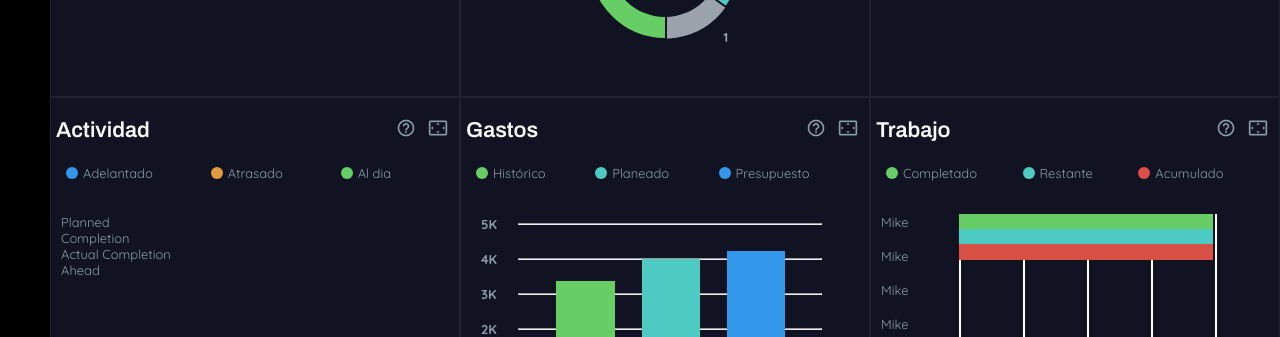
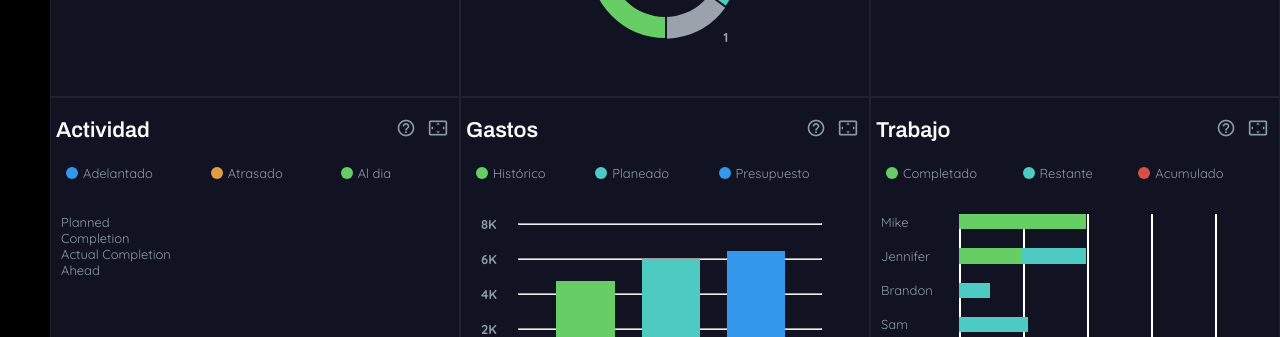
Before and after one commit to marciabel/proyecto_final_labo_II, a plain HTML site: page proyecto/index.html in a window 1280 px wide. Shown: the part 326-663 px from the top of the page. Drawn offline with Linux system fonts and the light colour scheme.

Commit message:
Nuevo grafico.

```diff
--- a/proyecto/css/estilos_index.css
+++ b/proyecto/css/estilos_index.css
@@ -711,28 +711,48 @@ div.etiqueta-acumulado {
 }
 
 .barra-progreso-trabajo {
-    position: absolute;
+    display: flex;
 
     width: 100%;
     height: 10%;
+}
 
-    background-color: yellow;
+.barra-progreso-trabajo > div {
+    height: 100%;
 }
 
 .trabajo-completado {
-    height: 100%;
-
     background-color: hsl(119, 52%, 60%);
 }
 
 .trabajo-restante {
-    height: 100%;
-
     background-color: hsl(176, 55%, 55%);
 }
 
 .trabajo-atrasado {
-    height: 100%;
-
     background-color: hsl(4, 65%, 56%);
 }
+
+.progreso-mike > div.trabajo-completado {
+    width: 50%;
+}
+
+.progreso-jennifer > div.trabajo-completado {
+    width: 25%;
+}
+
+.progreso-jennifer > div.trabajo-restante {
+    width: 25%;
+}
+
+.progreso-brandon > div.trabajo-restante {
+    width: 12.5%;
+}
+
+.progreso-sam > div.trabajo-restante {
+    width: 27.5%;
+}
+
+.progreso-george > div.trabajo-restante {
+    width: 12.5%;
+}
--- a/proyecto/index.html
+++ b/proyecto/index.html
@@ -274,15 +274,15 @@
 
           <div class="grafico-gastos">
             <div class="valores-gastos">
-              <span class="valor-grafico-gastos">5K </span>
+              <span class="valor-grafico-gastos">8K </span>
+              <hr>
+              <span class="valor-grafico-gastos">6K </span>
               <hr>
               <span class="valor-grafico-gastos">4K </span>
               <hr>
-              <span class="valor-grafico-gastos">3K </span>
-              <hr>
               <span class="valor-grafico-gastos">2K </span>
               <hr>
-              <span class="valor-grafico-gastos">1K </span>
+              <span class="valor-grafico-gastos">0 </span>
               <hr>
             </div>
 
@@ -320,10 +320,10 @@
           <div class="grafico-trabajo">
             <div class="usuarios">
               <span>Mike</span>
-              <span>Mike</span>
-              <span>Mike</span>
-              <span>Mike</span>
-              <span>Mike</span>
+              <span>Jennifer</span>
+              <span>Brandon</span>
+              <span>Sam</span>
+              <span>George</span>
             </div>
 
             <div class="barras-verticales">
@@ -343,27 +343,27 @@
               <span>8</span>
             </div>
             <div class="barras-grafico-trabajo">
-              <div class="barra-progreso-trabajo">
+              <div class="barra-progreso-trabajo progreso-mike">
                 <div class="trabajo-completado"></div>
                 <div class="trabajo-restante"></div>
                 <div class="trabajo-atrasado"></div>
               </div>
-              <div class="barra-progreso-trabajo">
+              <div class="barra-progreso-trabajo progreso-jennifer">
                 <div class="trabajo-completado"></div>
                 <div class="trabajo-restante"></div>
                 <div class="trabajo-atrasado"></div>
               </div>
-              <div class="barra-progreso-trabajo">
+              <div class="barra-progreso-trabajo progreso-brandon">
                 <div class="trabajo-completado"></div>
                 <div class="trabajo-restante"></div>
                 <div class="trabajo-atrasado"></div>
               </div>
-              <div class="barra-progreso-trabajo">
+              <div class="barra-progreso-trabajo progreso-sam">
                 <div class="trabajo-completado"></div>
                 <div class="trabajo-restante"></div>
                 <div class="trabajo-atrasado"></div>
               </div>
-              <div class="barra-progreso-trabajo">
+              <div class="barra-progreso-trabajo progreso-george">
                 <div class="trabajo-completado"></div>
                 <div class="trabajo-restante"></div>
                 <div class="trabajo-atrasado"></div>
```
